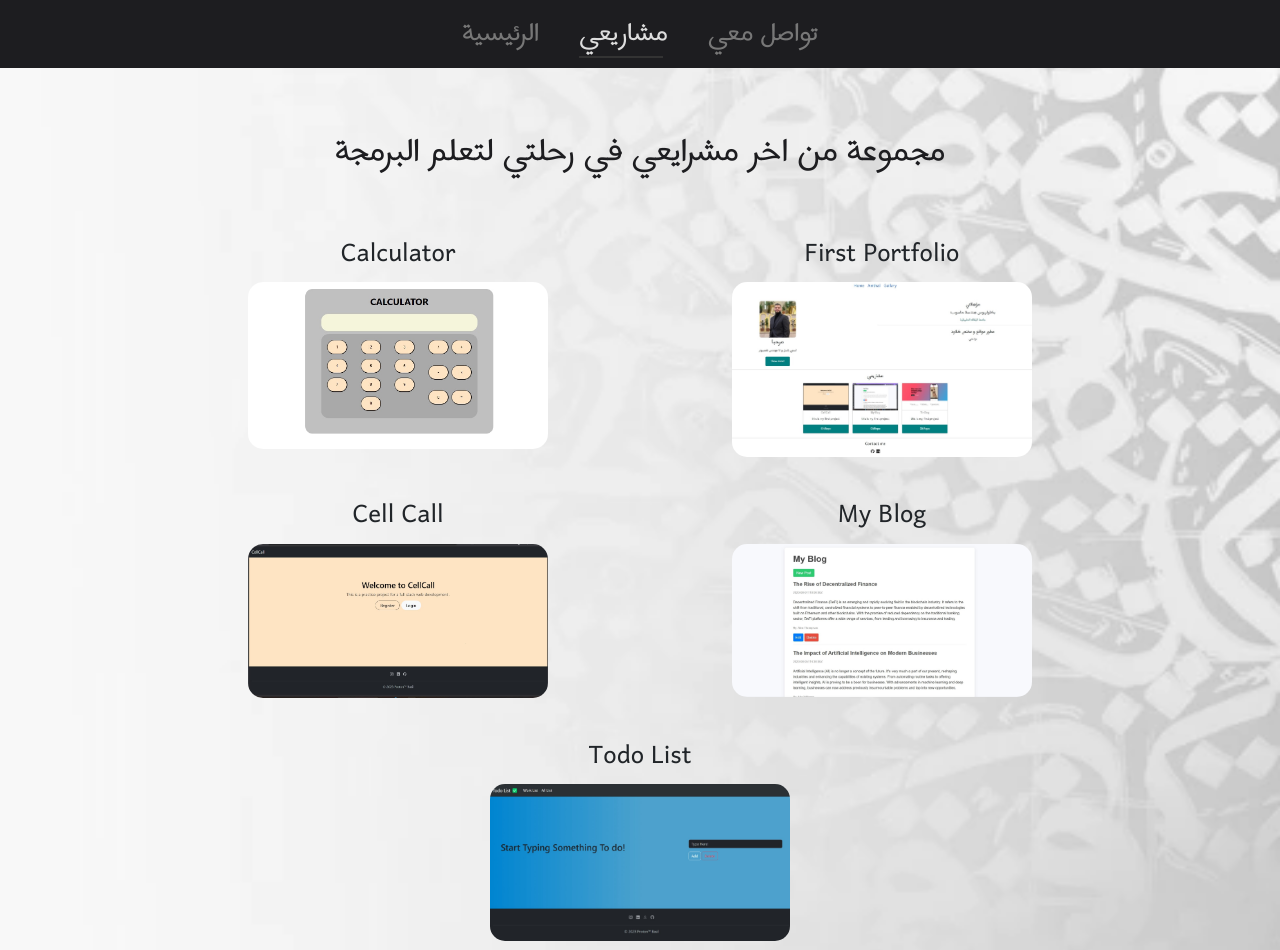
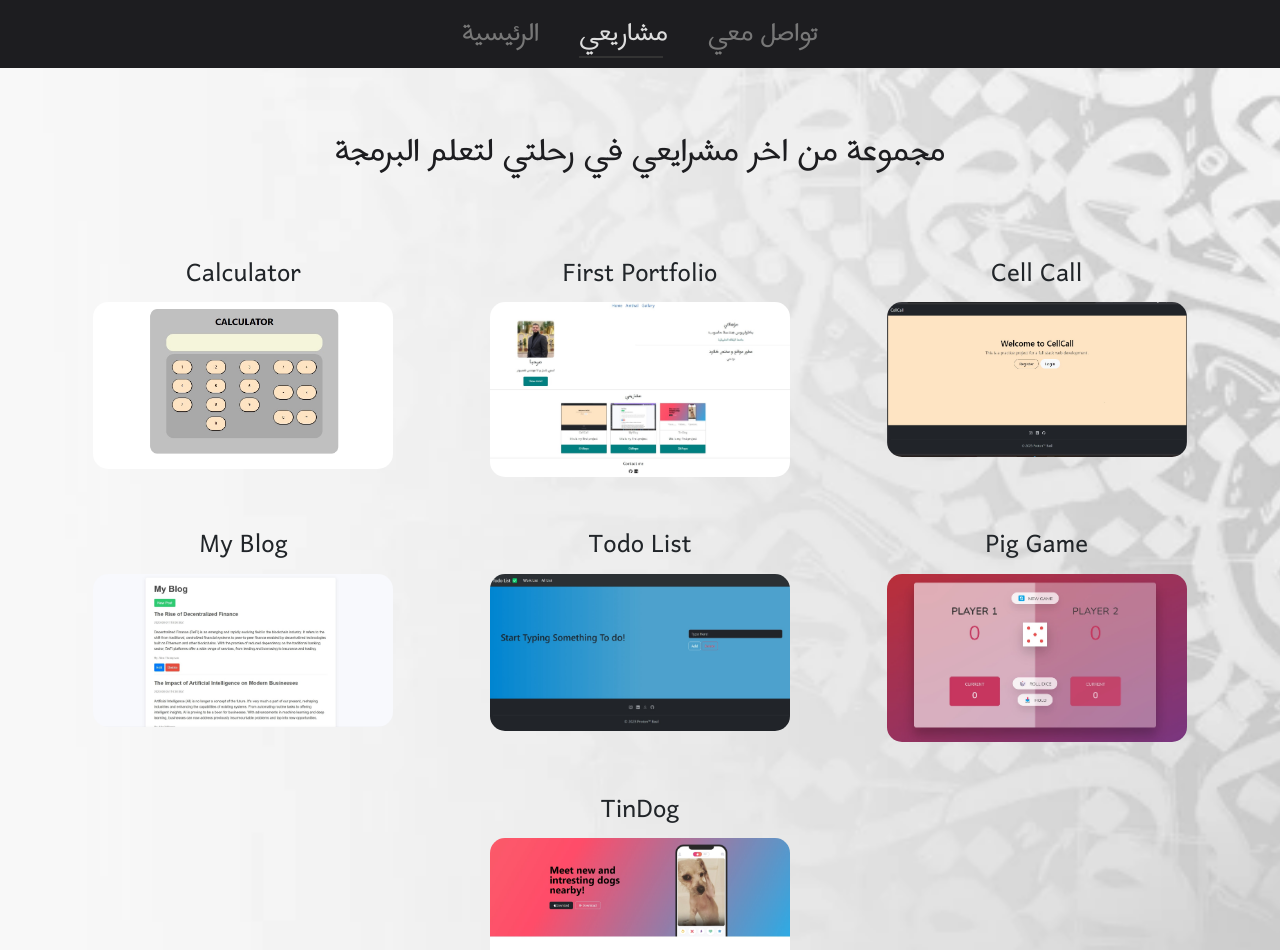
Before and after one commit to AbuEskander/Portfoilo-3.0, a React (Create React App) app in the folder Client/porto/: page /Projects in a window 1280 px wide. Shown: the top 950 px of the page. Built offline with nearby package versions, Linux system fonts and the light colour scheme.

Commit message:
Improved the layout of the projects

```diff
--- a/Client/porto/src/Components/Projects.js
+++ b/Client/porto/src/Components/Projects.js
@@ -20,7 +20,6 @@ const Project = ({ Project }) => {
   const [isOpen, setIsOpen] = useState(false);
   return (
     <div className={"Project "}>
-      <h2>{Project.title}</h2>
       <div className="Project-Img"></div>
       <Popup
         val={Project}
@@ -50,11 +49,11 @@ function Popup({ val, isOpen, setIsOpen, Project }) {
 
   return (
     <div className="Project-POP-Container">
-      {
-        <button className={"Project-Link "} onClick={togglePopup}>
-          <img className="ImageHover" src={Project.Image} alt="TodoList" />
-        </button>
-      }
+      <h2>{Project.title}</h2>
+      <button className={"Project-Link "} onClick={togglePopup}>
+        <img className="ImageHover" src={Project.Image} alt="TodoList" />
+      </button>
+
       {isOpen && (
         <div ref={popupRef} className="Project-popup overlay">
           <div className="Project-popup-content">
--- a/Client/porto/src/Project.css
+++ b/Client/porto/src/Project.css
@@ -8,6 +8,7 @@
 }
 .ImageHover {
   width: 300px;
+
   border-radius: 15px;
 }
 .ProjectRoute h1 {
@@ -17,11 +18,11 @@
   text-align: center;
 }
 .Projects {
-  width: 80%;
+  width: 100%;
   display: flex;
   flex-wrap: wrap;
   justify-content: space-around;
-  gap: 40px;
+  gap: 30px;
   height: 100%;
 }
 .Project-Link {
@@ -55,7 +56,11 @@
   margin-top: 10px;
 }
 .Project-POP-Container {
+  margin-top: 20px;
   text-align: end;
+}
+.Project-POP-Container h2 {
+  text-align: center;
 }
 .Project-popup-content {
   width: 500px;
--- a/Client/porto/src/data/MyProjects.js
+++ b/Client/porto/src/data/MyProjects.js
@@ -48,6 +48,20 @@ const MyProjects = [
     link: "https://github.com/AbuEskander/TodoList",
     technologies: ["Node.js", "Express", "MongoDB", "Bootstrap 5"],
   },
+  {
+    id: 3,
+    title: "Pig Game",
+    desc: "Pig Game is a simple game that you can play with a friend. It is built using only JavaScript and styled using Pure CSS.",
+    Image: PigGame,
+    technologies: ["HTML", "CSS", "JavaScript"],
+  },
+  {
+    id: 5,
+    title: "TinDog",
+    desc: "TinDog is a simple web website to practice Bootstrap . This was my first project in the web development journey.",
+    Image: TinDog,
+    technologies: ["Bootstrap 5"],
+  },
 ];
 
 export default MyProjects;
```
